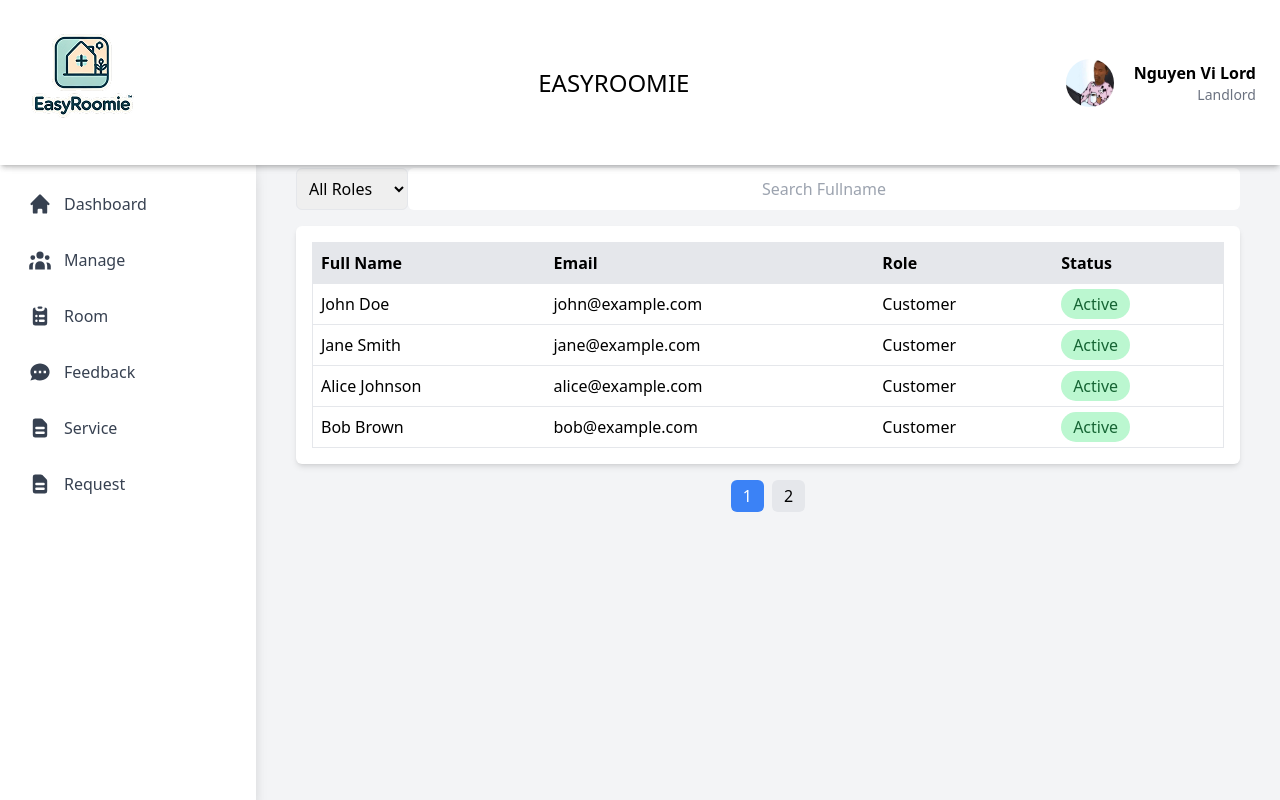
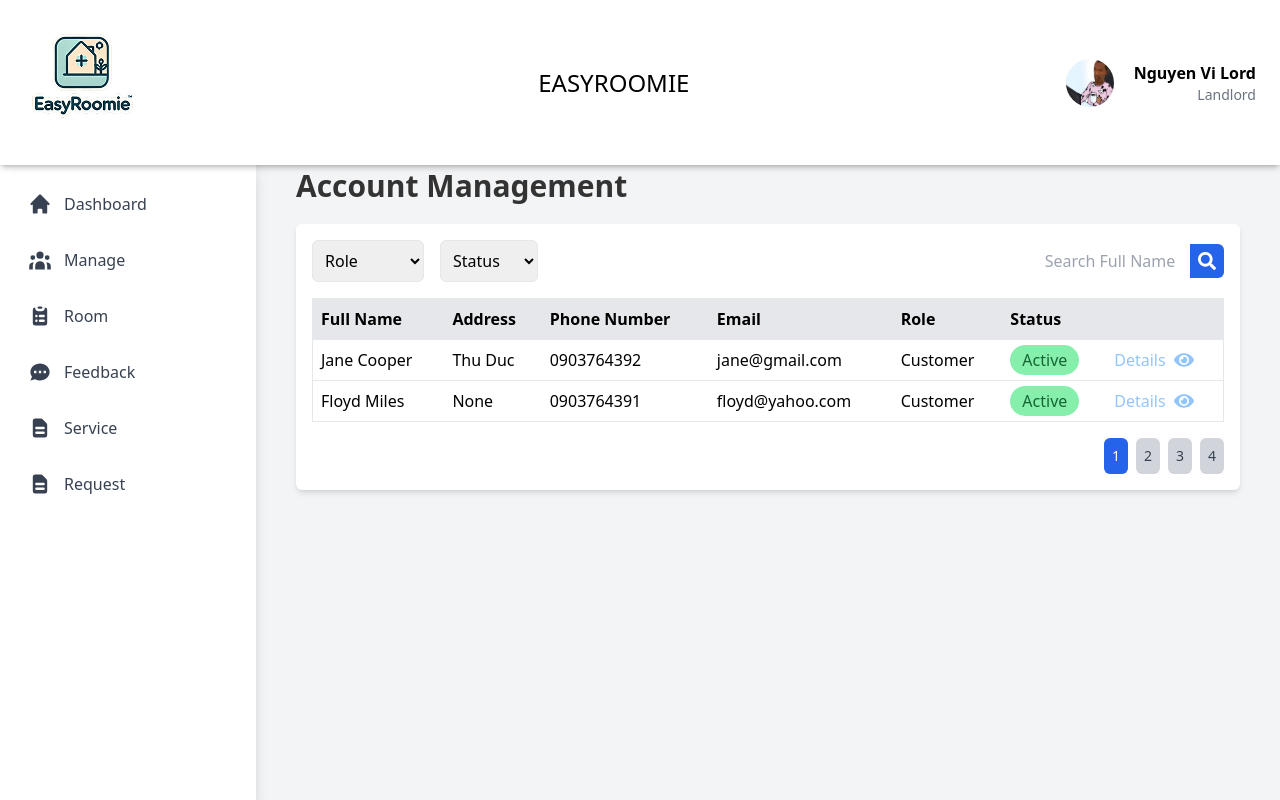
Before and after one commit to khaitv10/SP25_RPSC_FE_WEB, a React (Vite) app: page /admin/account in a window 1280 px wide. Shown: the top 800 px of the page. Built offline with nearby package versions, Linux system fonts and the light colour scheme.

Commit message:
test api

```diff
--- a/package.json
+++ b/package.json
@@ -19,6 +19,7 @@
     "@tanstack/react-query": "^5.66.3",
     "axios": "^1.7.9",
     "easyroomie-application": "file:",
+    "ionicons": "^7.4.0",
     "react": "^19.0.0",
     "react-dom": "^19.0.0",
     "react-icons": "^5.5.0",
--- a/src/App.jsx
+++ b/src/App.jsx
@@ -1,14 +1,26 @@
-import { BrowserRouter as Router } from "react-router-dom";
+import { BrowserRouter as Router, Routes, Route } from "react-router-dom";
 import { ToastContainer } from "react-toastify";
 import "react-toastify/dist/ReactToastify.css";
-import Layout from "./components/Layout"; // Import Layout
+import Layout from "./components/Layout.jsx";
+import Login from "./pages/Login/Login";
+import Register from "./pages/Regis/Register";
+import OtpRegis from "./pages/Regis/OtpRegis";
+import AppRoutes from "./routes/routes";
 
 function App() {
   return (
     <>
       <ToastContainer position="top-right" autoClose={3000} />
       <Router>
-        <Layout /> {/* Dùng Layout.js */}
+        <Routes>
+          {/* Trang không cần Layout */}
+          <Route path="/login" element={<Login />} />
+          <Route path="/register" element={<Register />} />
+          <Route path="/otpRegister" element={<OtpRegis />} />
+
+          {/* Các trang cần Layout */}
+          <Route path="/*" element={<Layout><AppRoutes /></Layout>} />
+        </Routes>
       </Router>
     </>
   );
--- /dev/null
+++ b/src/components/Admin/CustomerTable.jsx
@@ -0,0 +1,146 @@
+import { useEffect, useState } from "react";
+import { FaEye, FaSearch } from "react-icons/fa";
+import PropTypes from 'prop-types';  // Import PropTypes
+
+const CustomerTable = ({ customers }) => {
+  const [searchTerm, setSearchTerm] = useState("");
+  const [selectedRole, setSelectedRole] = useState("All");
+  const [selectedStatus, setSelectedStatus] = useState("All");
+  const [currentPage, setCurrentPage] = useState(1);
+  const customersPerPage = 2; // Number of customers per page
+
+  const filteredCustomers = customers.filter(customer =>
+    (selectedRole === "All" || customer.role === selectedRole) &&
+    (selectedStatus === "All" || customer.status === selectedStatus) &&
+    customer.name.toLowerCase().includes(searchTerm.toLowerCase())
+  );
+
+  // Calculate the total number of pages
+  const totalPages = Math.ceil(filteredCustomers.length / customersPerPage);
+
+  // Slice the customers for the current page
+  const displayedCustomers = filteredCustomers.slice(
+    (currentPage - 1) * customersPerPage,
+    currentPage * customersPerPage
+  );
+
+  // Handle page change
+  const handlePageChange = (pageNumber) => {
+    if (pageNumber >= 1 && pageNumber <= totalPages) {
+      setCurrentPage(pageNumber);
+    }
+  };
+
+  return (
+    <div className="p-4 bg-white shadow-md rounded-md">
+      <div className="flex justify-between items-center mb-4">
+        <div className="flex gap-4">
+          <select
+            className="p-2 border rounded-md"
+            value={selectedRole}
+            onChange={(e) => setSelectedRole(e.target.value)}
+          >
+            <option value="All">Role</option>
+            <option value="Customer">Customer</option>
+            <option value="Landlord">Landlord</option>
+          </select>
+          <select
+            className="p-2 border rounded-md"
+            value={selectedStatus}
+            onChange={(e) => setSelectedStatus(e.target.value)}
+          >
+            <option value="All">Status</option>
+            <option value="Active">Active</option>
+            <option value="Inactive">Inactive</option>
+          </select>
+        </div>
+
+        {/* Search Bar and Icon Button */}
+        <div className="ml-auto flex items-center">
+          <input
+            type="text"
+            placeholder="Search Full Name"
+            className="p-2 w-40 border rounded-l-md focus:outline-none"
+            value={searchTerm}
+            onChange={(e) => setSearchTerm(e.target.value)}
+          />
+          <button
+            className="p-2 bg-blue-600 text-white rounded-r-md hover:bg-blue-900"
+            onClick={() => { /* You can add a handler for search action here if needed */ }}
+          >
+            <FaSearch size={18} />
+          </button>
+        </div>
+      </div>
+
+      <table className="min-w-full bg-white border rounded-md">
+        <thead>
+          <tr className="bg-gray-200">
+            <th className="p-2 text-left">Full Name</th>
+            <th className="p-2 text-left">Address</th>
+            <th className="p-2 text-left">Phone Number</th>
+            <th className="p-2 text-left">Email</th>
+            <th className="p-2 text-left">Role</th>
+            <th className="p-2 text-left">Status</th>
+            <th className="p-2 text-left"></th>
+          </tr>
+        </thead>
+        <tbody>
+          {displayedCustomers.map((customer) => (
+            <tr key={customer.id} className="border-t">
+              <td className="p-2">{customer.name}</td>
+              <td className="p-2">{customer.address}</td>
+              <td className="p-2">{customer.phone}</td>
+              <td className="p-2">{customer.email}</td>
+              <td className="p-2">{customer.role}</td>
+              <td className="p-2">
+                <span className={`px-3 py-1 rounded-full ${customer.status === "Active" ? "bg-green-300 text-green-800" : "bg-red-200 text-red-800"}`}>
+                  {customer.status}
+                </span>
+              </td>
+              <td className="p-2 text-center">
+                <button className="flex items-center gap-2 text-blue-300 hover:text-blue-500 transition">
+                  <span>Details</span>
+                  <FaEye size={20} />
+                </button>
+              </td>
+            </tr>
+          ))}
+        </tbody>
+      </table>
+
+      {/* Pagination Controls */}
+      <div className="flex justify-end mt-4">
+        {/* Page Number Buttons */}
+        <div className="flex gap-2">
+          {Array.from({ length: totalPages }, (_, index) => index + 1).map(pageNumber => (
+            <button
+              key={pageNumber}
+              className={`p-2 rounded-md text-sm ${currentPage === pageNumber ? 'bg-blue-600 text-white' : 'bg-gray-300 text-gray-700'} hover:bg-blue-500 hover:text-white`}
+              onClick={() => handlePageChange(pageNumber)}
+            >
+              {pageNumber}
+            </button>
+          ))}
+        </div>
+      </div>
+    </div>
+  );
+};
+
+// Add PropTypes for validation
+CustomerTable.propTypes = {
+  customers: PropTypes.arrayOf(
+    PropTypes.shape({
+      id: PropTypes.number.isRequired,
+      name: PropTypes.string.isRequired,
+      address: PropTypes.string.isRequired,
+      phone: PropTypes.string.isRequired,
+      email: PropTypes.string.isRequired,
+      role: PropTypes.string.isRequired,
+      status: PropTypes.string.isRequired,
+    })
+  ).isRequired,
+};
+
+export default CustomerTable;
--- a/src/components/CustomerTable.jsx
+++ /dev/null
@@ -1,53 +0,0 @@
-import { useEffect, useState } from "react";
-
-const mockCustomers = [
-  { id: 1, name: "John Doe", email: "john@example.com" },
-  { id: 2, name: "Jane Smith", email: "jane@example.com" },
-  { id: 3, name: "Alice Johnson", email: "alice@example.com" },
-  { id: 4, name: "Alice Johnson", email: "alice@example.com" },
-  { id: 5, name: "Alice Johnson", email: "alice@example.com" },
-  { id: 6, name: "Alice Johnson", email: "alice@example.com" },
-  { id: 7, name: "Alice Johnson", email: "alice@example.com" },
-  { id: 8, name: "Alice Johnson", email: "alice@example.com" },
-  { id: 9, name: "Alice Johnson", email: "alice@example.com" },
-
-
-];
-
-const CustomerTable = () => {
-  const [customers, setCustomers] = useState([]);
-
-  useEffect(() => {
-    setCustomers(mockCustomers);
-  }, []);
-
-  return (
-    <div className="p-4 bg-white shadow-md rounded-md">
-      <h2 className="text-xl font-semibold mb-4">Customer List</h2>
-      <table className="min-w-full bg-white border rounded-md">
-        <thead>
-          <tr className="bg-gray-200">
-            <th className="p-2 text-left">Full Name</th>
-            <th className="p-2 text-left">Email</th>
-            <th className="p-2 text-left">Status</th>
-          </tr>
-        </thead>
-        <tbody>
-          {customers.map((customer) => (
-            <tr key={customer.id} className="border-t">
-              <td className="p-2">{customer.name}</td>
-              <td className="p-2">{customer.email}</td>
-              <td className="p-2">
-                <span className="px-3 py-1 bg-green-200 text-green-800 rounded-full">
-                  Active
-                </span>
-              </td>
-            </tr>
-          ))}
-        </tbody>
-      </table>
-    </div>
-  );
-};
-
-export default CustomerTable;
--- a/src/components/Layout.jsx
+++ b/src/components/Layout.jsx
@@ -1,44 +1,45 @@
 import { useLocation } from "react-router-dom";
-import { useMemo } from "react";
+import PropTypes from "prop-types"; // Import PropTypes
 import Sidebar from "./Sidebar";
 import SidebarLandlord from "./SidebarLanlord";
 import Header from "./Header";
 import HeaderLandlord from "./HeaderLandlord";
-import AppRoutes from "../routes/routes";
 
-const Layout = () => {
+const Layout = ({ children }) => {
   const location = useLocation();
   const role = localStorage.getItem("role");
 
-  const isAuthPage = useMemo(
-    () => ["/login", "/register", "/otpRegister"].includes(location.pathname),
-    [location.pathname]
-  );
+  const isAuthPage = ["/login", "/register", "/otpRegister"].includes(location.pathname);
+
+  if (isAuthPage) {
+    return <>{children}</>;
+  }
 
   return (
     <div className="h-screen flex flex-col">
-      {/* Header Cố Định */}
-      {!isAuthPage && (
+      {/* Header */}
       <div className="fixed top-0 left-0 w-full bg-white shadow-md z-50">
         {role === "Admin" ? <Header /> : <HeaderLandlord />}
       </div>
-      )}
 
-      <div className="flex flex-1 pt-16"> {/* pt-16 để tránh bị Header che mất */}
-        {/* Sidebar Cố Định */}
-        {!isAuthPage && (
+      <div className="flex flex-1">
+        {/* Sidebar */}
         <div className="fixed left-0 top-16 w-64 h-[calc(100vh-4rem)] bg-white shadow-lg z-40 pt-[100px]">
           {role === "Admin" ? <Sidebar /> : <SidebarLandlord />}
         </div>
-        )}
 
-        {/* Nội dung trang cuộn riêng */}
-        <div className="flex-1 overflow-y-auto p-4 bg-gray-100 ml-64 mt-16">
-          <AppRoutes />
+        {/* Nội dung chính */}
+        <div className="flex-1 overflow-y-auto p-4 bg-gray-100 ml-64 mt-16 pt-20">
+          {children}
         </div>
       </div>
     </div>
   );
 };
 
+// ✅ Thêm PropTypes để fix lỗi eslint
+Layout.propTypes = {
+  children: PropTypes.node.isRequired,
+};
+
 export default Layout;
--- a/src/pages/Admin/AccountManagement/AccountManagement.jsx
+++ b/src/pages/Admin/AccountManagement/AccountManagement.jsx
@@ -1,112 +1,27 @@
 import { useEffect, useState } from "react";
+import CustomerTable from "../../../components/Admin/CustomerTable.jsx";
 
 const mockCustomers = [
-  { id: 1, name: "John Doe", email: "john@example.com", role: "Customer" },
-  { id: 2, name: "Jane Smith", email: "jane@example.com", role: "Customer" },
-  { id: 3, name: "Alice Johnson", email: "alice@example.com", role: "Customer" },
-  { id: 4, name: "Bob Brown", email: "bob@example.com", role: "Customer" },
-  { id: 5, name: "Charlie Lee", email: "charlie@example.com", role: "Customer" },
-  { id: 6, name: "David Kim", email: "david@example.com", role: "Customer" },
+  { id: 1, name: "Jane Cooper", address: "Thu Duc", phone: "0903764392", email: "jane@gmail.com", role: "Customer", status: "Active", date: "13/01/2025" },
+  { id: 2, name: "Floyd Miles", address: "None", phone: "0903764391", email: "floyd@yahoo.com", role: "Customer", status: "Active", date: "13/01/2025" },
+  { id: 3, name: "Ronald Richards", address: "None", phone: "0903764390", email: "ronald@adobe.com", role: "Customer", status: "Active", date: "13/01/2025" },
+  { id: 4, name: "Marvin McKinney", address: "Thu Duc", phone: "0903764394", email: "marvin@tesla.com", role: "Customer", status: "Active", date: "13/01/2025" },
+  { id: 5, name: "Jerome Bell", address: "Thu Duc", phone: "0903764395", email: "jerome@google.com", role: "Customer", status: "Inactive", date: "13/01/2025" },
+  { id: 6, name: "Kathryn Murphy", address: "Thu Dyc", phone: "0903764396", email: "kathryn@microsoft.com", role: "Customer", status: "Inactive", date: "13/01/2025" },
+  { id: 7, name: "Jacob Jones", address: "Thu Duc", phone: "0903764397", email: "jacob@yahoo.com", role: "Customer", status: "Inactive", date: "13/01/2025" },
 ];
 
 const AccountManagement = () => {
   const [customers, setCustomers] = useState([]);
-  const [searchTerm, setSearchTerm] = useState("");
-  const [filteredCustomers, setFilteredCustomers] = useState([]);
-  const [currentPage, setCurrentPage] = useState(1);
-  const [roleFilter, setRoleFilter] = useState("All");
-
-  const itemsPerPage = 4; // Số lượng hiển thị trên mỗi trang
 
   useEffect(() => {
     setCustomers(mockCustomers);
-    setFilteredCustomers(mockCustomers);
   }, []);
-
-  useEffect(() => {
-    let filtered = customers;
-
-    if (searchTerm) {
-      filtered = filtered.filter((customer) =>
-        customer.name.toLowerCase().includes(searchTerm.toLowerCase())
-      );
-    }
-
-    if (roleFilter !== "All") {
-      filtered = filtered.filter((customer) => customer.role === roleFilter);
-    }
-
-    setFilteredCustomers(filtered);
-    setCurrentPage(1);
-  }, [searchTerm, roleFilter, customers]);
-
-  const paginatedCustomers = filteredCustomers.slice(
-    (currentPage - 1) * itemsPerPage,
-    currentPage * itemsPerPage
-  );
 
   return (
     <div className="p-6 bg-gray-100 min-h-screen">
-      <div className="flex justify-between mb-4">
-        <select
-          className="p-2 border rounded-md"
-          value={roleFilter}
-          onChange={(e) => setRoleFilter(e.target.value)}
-        >
-          <option value="All">All Roles</option>
-          <option value="Customer">Customer</option>
-          <option value="Admin">Admin</option>
-        </select>
-
-        <input
-          type="text"
-          placeholder="Search Fullname"
-          className="p-2 border rounded-md"
-          value={searchTerm}
-          onChange={(e) => setSearchTerm(e.target.value)}
-        />
-      </div>
-
-      <div className="bg-white shadow-md rounded-md p-4">
-        <table className="min-w-full bg-white border rounded-md">
-          <thead>
-            <tr className="bg-gray-200">
-              <th className="p-2 text-left">Full Name</th>
-              <th className="p-2 text-left">Email</th>
-              <th className="p-2 text-left">Role</th>
-              <th className="p-2 text-left">Status</th>
-            </tr>
-          </thead>
-          <tbody>
-            {paginatedCustomers.map((customer) => (
-              <tr key={customer.id} className="border-t">
-                <td className="p-2">{customer.name}</td>
-                <td className="p-2">{customer.email}</td>
-                <td className="p-2">{customer.role}</td>
-                <td className="p-2">
-                  <span className="px-3 py-1 bg-green-200 text-green-800 rounded-full">
-                    Active
-                  </span>
-                </td>
-              </tr>
-            ))}
-          </tbody>
-        </table>
-      </div>
-
-      <div className="flex justify-center mt-4">
-        {Array.from({ length: Math.ceil(filteredCustomers.length / itemsPerPage) }, (_, index) => (
-          <button
-            key={index}
-            onClick={() => setCurrentPage(index + 1)}
-            className={`mx-1 px-3 py-1 rounded-md ${
-              currentPage === index + 1 ? "bg-blue-500 text-white" : "bg-gray-200"
-            }`}
-          >
-            {index + 1}
-          </button>
-        ))}
-      </div>
+      <h1 className="text-3xl font-bold mb-5">Account Management</h1>
+      <CustomerTable customers={customers}/>
     </div>
   );
 };
--- a/src/pages/Login/Login.jsx
+++ b/src/pages/Login/Login.jsx
@@ -105,7 +105,7 @@ const Login = () => {
 
           {/* Sign Up Link */}
           <p className="signup-text">
-            Don't have an account? <Link to="/register">Sign up</Link>
+            Do not have an account? <Link to="/register">Sign up</Link>
           </p>
 
           {/* Social Login */}
--- a/src/pages/homePage/Dashboard.jsx
+++ b/src/pages/homePage/Dashboard.jsx
@@ -46,7 +46,7 @@ const Dashboard = () => {
     <div className="flex">
       <ToastContainer position="top-right" autoClose={3000} hideProgressBar />
       <div className="flex-1 p-4">
-        <h1 className="text-2xl font-bold">Dashboard</h1>
+        <h1 className="text-3xl font-bold">Dashboard</h1>
         <div className="grid grid-cols-4 gap-4 mt-4">
           <Card title="Total Landlord" value="23" />
           <Card title="Total Requests" value="5" />
```
Also changed, not shown: 1 other file (tests, documents, lock files or other folders). Lines whose indentation alone changed are shown as unchanged.
